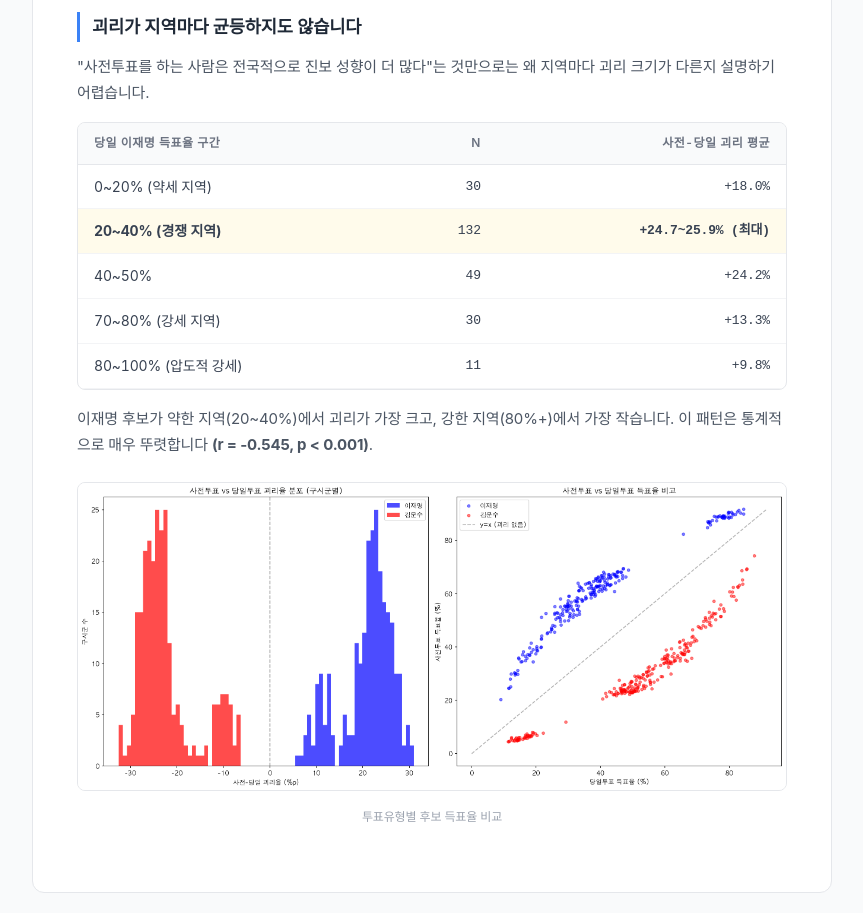
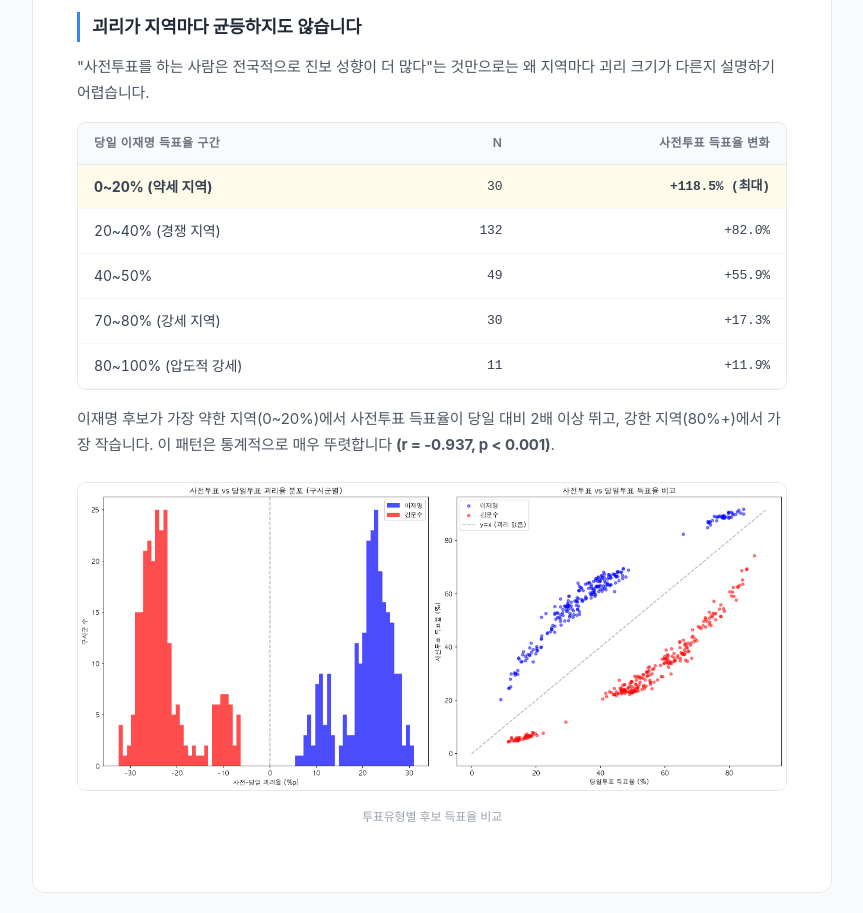
Before and after one commit to contextiseverything/election-analysis, a plain HTML site: page index.html in a window 1280 px wide. Shown: the part 3160-4073 px from the top of the page, without its empty margins (208-1071 px from the left). Drawn offline with Linux system fonts and the light colour scheme; a web font is replaced by a local one.

Commit message:
Section 3 regional disparity: recalculate as relative % change instead of %p

```diff
--- a/index.html
+++ b/index.html
@@ -438,19 +438,19 @@
   </p>
   <div class="table-wrap">
     <table>
-      <thead><tr><th>당일 이재명 득표율 구간</th><th class="num">N</th><th class="num">사전-당일 괴리 평균</th></tr></thead>
+      <thead><tr><th>당일 이재명 득표율 구간</th><th class="num">N</th><th class="num">사전투표 득표율 변화</th></tr></thead>
       <tbody>
-        <tr><td>0~20% (약세 지역)</td><td class="num">30</td><td class="num">+18.0%</td></tr>
-        <tr class="row-warn"><td><strong>20~40% (경쟁 지역)</strong></td><td class="num">132</td><td class="num"><strong>+24.7~25.9% (최대)</strong></td></tr>
-        <tr><td>40~50%</td><td class="num">49</td><td class="num">+24.2%</td></tr>
-        <tr><td>70~80% (강세 지역)</td><td class="num">30</td><td class="num">+13.3%</td></tr>
-        <tr><td>80~100% (압도적 강세)</td><td class="num">11</td><td class="num">+9.8%</td></tr>
+        <tr class="row-warn"><td><strong>0~20% (약세 지역)</strong></td><td class="num">30</td><td class="num"><strong>+118.5% (최대)</strong></td></tr>
+        <tr><td>20~40% (경쟁 지역)</td><td class="num">132</td><td class="num">+82.0%</td></tr>
+        <tr><td>40~50%</td><td class="num">49</td><td class="num">+55.9%</td></tr>
+        <tr><td>70~80% (강세 지역)</td><td class="num">30</td><td class="num">+17.3%</td></tr>
+        <tr><td>80~100% (압도적 강세)</td><td class="num">11</td><td class="num">+11.9%</td></tr>
       </tbody>
     </table>
   </div>
   <p>
-    이재명 후보가 약한 지역(20~40%)에서 괴리가 가장 크고, 강한 지역(80%+)에서 가장 작습니다.
-    이 패턴은 통계적으로 매우 뚜렷합니다 <strong>(r = -0.545, p &lt; 0.001)</strong>.
+    이재명 후보가 가장 약한 지역(0~20%)에서 사전투표 득표율이 당일 대비 2배 이상 뛰고, 강한 지역(80%+)에서 가장 작습니다.
+    이 패턴은 통계적으로 매우 뚜렷합니다 <strong>(r = -0.937, p &lt; 0.001)</strong>.
   </p>
 
   <div class="chart-img">
```
